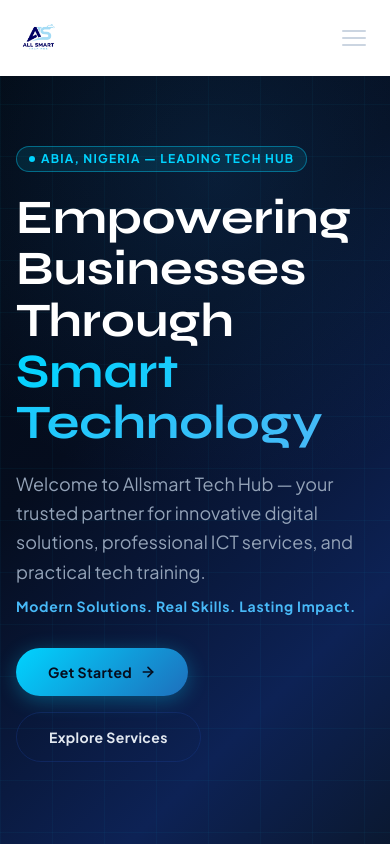
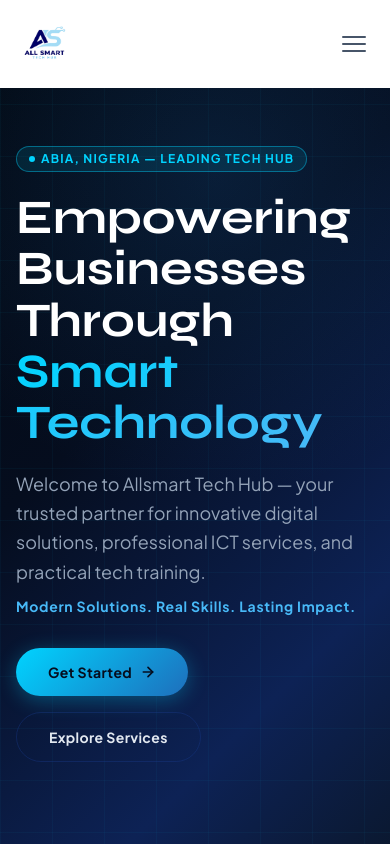
Before and after one commit to MR-MIKE001/Allsmart-ICT-Center, a React (Vite) app: page / in a window 390 px wide. Shown: the top 844 px of the page. Built offline with nearby package versions, Linux system fonts and the light colour scheme.

Commit message:
added the professionals

```diff
--- a/src/components/layout/Navbar.jsx
+++ b/src/components/layout/Navbar.jsx
@@ -7,9 +7,9 @@
 function HamburgerIcon({ isOpen }) {
   return (
     <div className="flex flex-col gap-[5px] w-6">
-      <span className={cn('block h-0.5 bg-slate-300 rounded transition-all duration-300', isOpen && 'rotate-45 translate-y-[7px]')} />
-      <span className={cn('block h-0.5 bg-slate-300 rounded transition-all duration-300', isOpen && 'opacity-0')} />
-      <span className={cn('block h-0.5 bg-slate-300 rounded transition-all duration-300', isOpen && '-rotate-45 -translate-y-[7px]')} />
+      <span className={cn('block h-0.5 bg-slate-600 rounded transition-all duration-300', isOpen && 'rotate-45 translate-y-[7px]')} />
+      <span className={cn('block h-0.5 bg-slate-600 rounded transition-all duration-300', isOpen && 'opacity-0')} />
+      <span className={cn('block h-0.5 bg-slate-600 rounded transition-all duration-300', isOpen && '-rotate-45 -translate-y-[7px]')} />
     </div>
   )
 }
@@ -27,8 +27,8 @@
 
         {/* Logo */}
         <Link to="/" onClick={close} className="flex items-center gap-3 group">
-          <img src="/logo.png" alt="Allsmart Tech Hub" className="h-11 w-auto" />
-          <div className="hidden sm:block">
+          <img src="/logo.png" alt="Allsmart Tech Hub" className="h-14 w-auto" />
+          <div className="hidden sm:block mb-3">
             <div className="font-display font-bold text-white text-base leading-tight group-hover:text-cyan transition-colors duration-300">
               Allsmart
             </div>
```
